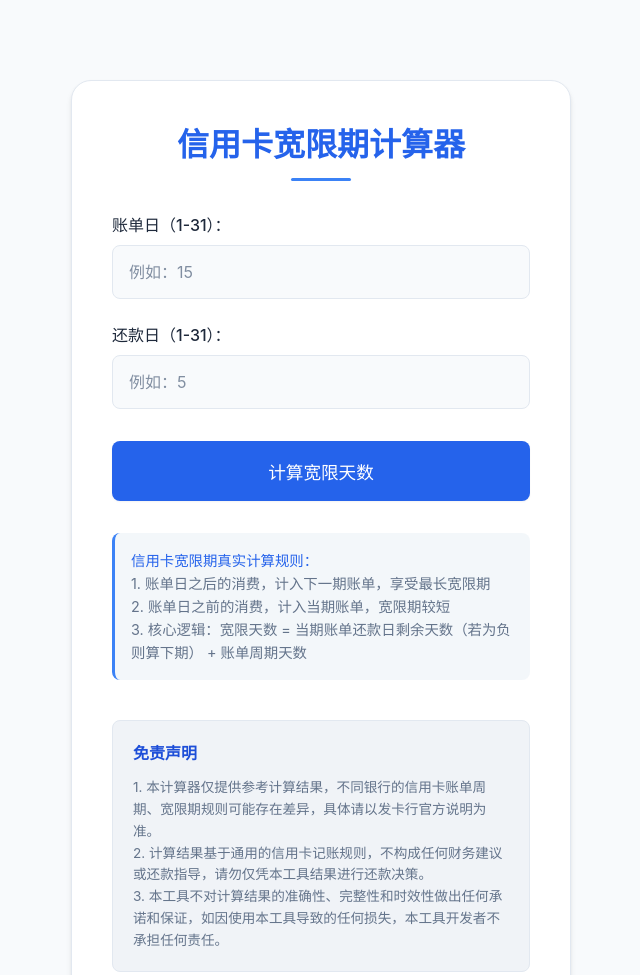
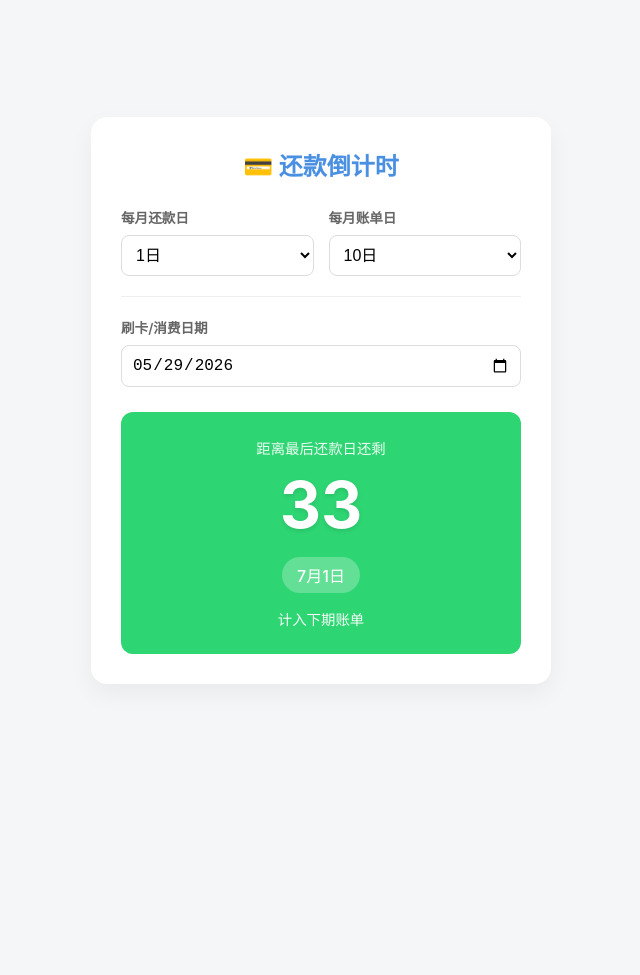
Before and after one commit to ayishuhe/ayishuhe.github.io, a plain HTML site: page xyk.html in a window 1280 px wide. Shown: the top 975 px of the page, without its empty margins (319-959 px from the left). After the commit the page ends 800 px from the top, so only its background shows below. Drawn offline with Linux system fonts and the light colour scheme.

Commit message:
Add files via upload

```diff
--- a/xyk.html
+++ b/xyk.html
@@ -3,381 +3,303 @@
 <head>
     <meta charset="UTF-8">
     <meta name="viewport" content="width=device-width, initial-scale=1.0">
-    <title>信用卡宽限期计算器</title>
+    <title>信用卡还款计算器</title>
     <style>
-        /* 全局样式重置与基础设置 */
-        * {
-            margin: 0;
-            padding: 0;
-            box-sizing: border-box;
-            font-family: -apple-system, BlinkMacSystemFont, 'Segoe UI', Roboto, 'Helvetica Neue', Arial, sans-serif;
-        }
-
         :root {
-            /* 主题色 */
-            --primary-color: #2563eb;
-            --primary-light: #3b82f6;
-            --primary-dark: #1d4ed8;
-            --success-color: #10b981;
-            --success-light: #34d399;
-            --error-color: #ef4444;
-            --error-light: #f87171;
-            /* 中性色 */
-            --bg-color: #f8fafc;
+            --primary-color: #4a90e2;
+            --bg-color: #f4f6f8;
             --card-bg: #ffffff;
-            --text-primary: #1e293b;
-            --text-secondary: #64748b;
-            --text-tertiary: #94a3b8;
-            --border-color: #e2e8f0;
-            --shadow-sm: 0 1px 2px rgba(0, 0, 0, 0.05);
-            --shadow-md: 0 4px 6px -1px rgba(0, 0, 0, 0.1), 0 2px 4px -1px rgba(0, 0, 0, 0.06);
-            --shadow-lg: 0 10px 15px -3px rgba(0, 0, 0, 0.1), 0 4px 6px -2px rgba(0, 0, 0, 0.05);
-            /* 响应式断点 */
-            --breakpoint-sm: 640px;
-            --breakpoint-md: 768px;
-            --breakpoint-lg: 1024px;
+            --text-main: #333;
+            --text-sub: #666;
+            /* 定义状态颜色 */
+            --color-danger: #ff4757; /* 红色 */
+            --color-warning: #ffa502; /* 黄色 */
+            --color-success: #2ed573; /* 绿色 */
         }
 
         body {
+            font-family: -apple-system, BlinkMacSystemFont, "Segoe UI", Roboto, Arial, sans-serif;
             background-color: var(--bg-color);
-            color: var(--text-primary);
+            display: flex;
+            justify-content: center;
+            align-items: center;
             min-height: 100vh;
-            padding: 1rem;
-            line-height: 1.5;
+            margin: 0;
+            color: var(--text-main);
         }
 
-        /* 容器样式 - 响应式核心 */
         .container {
-            max-width: 500px;
-            width: 100%;
-            margin: 2rem auto;
             background: var(--card-bg);
-            padding: clamp(1.5rem, 4vw, 2.5rem);
-            border-radius: clamp(0.75rem, 2vw, 1.25rem);
-            box-shadow: var(--shadow-md);
-            border: 1px solid var(--border-color);
+            width: 90%;
+            max-width: 400px;
+            padding: 30px;
+            border-radius: 16px;
+            box-shadow: 0 10px 25px rgba(0,0,0,0.05);
         }
 
-        /* 标题样式 */
-        h1 {
+        h2 {
             text-align: center;
+            margin-top: 0;
             color: var(--primary-color);
-            margin-bottom: clamp(1.5rem, 4vw, 2rem);
-            font-size: clamp(1.5rem, 4vw, 2rem);
-            font-weight: 600;
-            position: relative;
-            padding-bottom: 0.75rem;
+            font-size: 1.5rem;
+            margin-bottom: 25px;
         }
 
-        h1::after {
-            content: '';
-            position: absolute;
-            bottom: 0;
-            left: 50%;
-            transform: translateX(-50%);
-            width: 60px;
-            height: 3px;
-            background-color: var(--primary-light);
-            border-radius: 3px;
+        /* 设置区域布局 */
+        .settings-row {
+            display: flex;
+            gap: 15px;
+            margin-bottom: 20px;
         }
 
-        /* 表单组样式 */
-        .form-group {
-            margin-bottom: clamp(1rem, 3vw, 1.5rem);
+        .input-group {
+            flex: 1;
+            display: flex;
+            flex-direction: column;
         }
 
         label {
-            display: block;
-            margin-bottom: 0.5rem;
-            font-weight: 500;
-            color: var(--text-primary);
-            font-size: clamp(0.9rem, 2vw, 1rem);
+            font-size: 0.85rem;
+            font-weight: 600;
+            color: var(--text-sub);
+            margin-bottom: 8px;
         }
 
-        input {
+        select, input[type="date"] {
+            padding: 10px;
+            border: 1px solid #ddd;
+            border-radius: 8px;
+            font-size: 1rem;
+            background-color: #fff;
             width: 100%;
-            padding: clamp(0.75rem, 2vw, 1rem);
-            border: 1px solid var(--border-color);
-            border-radius: 0.5rem;
-            font-size: clamp(0.9rem, 2vw, 1rem);
-            transition: all 0.2s ease;
-            background-color: var(--bg-color);
+            box-sizing: border-box;
+            outline: none;
+            transition: border-color 0.2s;
         }
 
-        input:focus {
-            outline: none;
-            border-color: var(--primary-light);
-            box-shadow: 0 0 0 3px rgba(59, 130, 246, 0.1);
+        select:focus, input[type="date"]:focus {
+            border-color: var(--primary-color);
         }
 
-        input::placeholder {
-            color: var(--text-secondary);
-            opacity: 0.8;
+        .spend-section {
+            margin-bottom: 25px;
+            border-top: 1px solid #eee;
+            padding-top: 20px;
         }
 
-        /* 按钮样式 */
-        button {
-            width: 100%;
-            padding: clamp(0.8rem, 2vw, 1.1rem);
-            background-color: var(--primary-color);
+        /* 结果展示卡片 */
+        .result-card {
+            padding: 25px 20px;
+            border-radius: 12px;
+            text-align: center;
             color: white;
-            border: none;
-            border-radius: 0.5rem;
-            font-size: clamp(1rem, 2vw, 1.1rem);
-            font-weight: 500;
-            cursor: pointer;
-            transition: all 0.2s ease;
-            margin-top: 0.5rem;
-            box-shadow: var(--shadow-sm);
+            transition: background 0.3s ease;
+            /* 默认绿色 */
+            background: var(--color-success);
         }
 
-        button:hover {
-            background-color: var(--primary-dark);
-            transform: translateY(-2px);
-            box-shadow: var(--shadow-md);
-        }
-
-        button:active {
-            transform: translateY(0);
-            box-shadow: var(--shadow-sm);
-        }
-
-        /* 错误提示 */
-        .error {
-            color: var(--error-color);
-            margin-top: 1rem;
-            padding: 0.75rem;
-            border-radius: 0.5rem;
-            background-color: rgba(239, 68, 68, 0.05);
-            border: 1px solid var(--error-light);
-            display: none;
-            font-size: clamp(0.85rem, 2vw, 0.95rem);
-        }
-
-        /* 结果展示 */
-        .result {
-            margin-top: clamp(1.5rem, 4vw, 2rem);
-            padding: clamp(1rem, 3vw, 1.5rem);
-            border-radius: 0.5rem;
-            background-color: rgba(16, 185, 129, 0.05);
-            border: 1px solid var(--success-light);
-            display: none;
-        }
-
-        .result h2 {
-            color: var(--success-color);
-            margin-bottom: 0.75rem;
-            font-size: clamp(1.1rem, 2vw, 1.25rem);
-            font-weight: 600;
-        }
-
-        .result p {
-            font-size: clamp(0.9rem, 2vw, 1rem);
-            line-height: 1.6;
-            color: var(--text-primary);
-        }
-
-        /* 说明文本 */
-        .note {
-            margin-top: clamp(1.5rem, 4vw, 2rem);
-            font-size: clamp(0.8rem, 2vw, 0.9rem);
-            color: var(--text-secondary);
-            line-height: 1.6;
-            padding: 1rem;
-            border-radius: 0.5rem;
-            background-color: rgba(241, 245, 249, 0.8);
-            border-left: 3px solid var(--primary-light);
-        }
-
-        .note strong {
-            color: var(--primary-color);
+        .result-label {
+            font-size: 0.9rem;
+            opacity: 0.9;
             font-weight: 500;
         }
 
-        /* 免责声明样式 */
-        .disclaimer {
-            margin-top: clamp(2rem, 5vw, 2.5rem);
-            padding: clamp(1rem, 3vw, 1.25rem);
-            border-radius: 0.5rem;
-            background-color: rgba(226, 232, 240, 0.5);
-            border: 1px solid var(--border-color);
+        .result-days {
+            font-size: 4rem;
+            font-weight: bold;
+            margin: 15px 0;
+            line-height: 1;
+            text-shadow: 0 2px 4px rgba(0,0,0,0.1);
         }
 
-        .disclaimer h3 {
-            font-size: clamp(0.9rem, 2vw, 1rem);
-            color: var(--primary-dark);
-            margin-bottom: 0.75rem;
-            font-weight: 600;
+        .result-date {
+            font-size: 1rem;
+            background: rgba(255,255,255,0.25);
+            display: inline-block;
+            padding: 6px 15px;
+            border-radius: 20px;
+            margin-top: 5px;
+            font-weight: 500;
         }
 
-        .disclaimer p {
-            font-size: clamp(0.75rem, 1.8vw, 0.85rem);
-            color: var(--text-secondary);
-            line-height: 1.6;
+        .result-desc {
+            margin-top: 15px;
+            font-size: 0.9rem;
+            opacity: 0.95;
         }
 
-        /* PC端适配优化 */
-        @media (min-width: 1024px) {
-            body {
-                padding: 2rem;
-            }
+        /* 状态颜色类 */
+        .bg-danger { background: var(--color-danger); }
+        .bg-warning { background: var(--color-warning); }
+        .bg-success { background: var(--color-success); }
 
-            .container {
-                margin: 3rem auto;
-            }
-
-            /* 悬停效果增强 */
-            input:hover {
-                border-color: var(--primary-light);
-            }
-        }
-
-        /* 小屏移动端优化 */
-        @media (max-width: 640px) {
-            body {
-                padding: 0.5rem;
-            }
-
-            .container {
-                margin: 1rem auto;
-                padding: 1.25rem;
-            }
-
-            .note, .disclaimer {
-                padding: 0.75rem;
-            }
-        }
     </style>
 </head>
 <body>
+
 <div class="container">
-        <h1>信用卡宽限期计算器</h1>
+    <h2>💳 还款倒计时</h2>
 
-        <div class="form-group">
-            <label for="billDay">账单日（1-31）：</label>
-            <input type="number" id="billDay" min="1" max="31" placeholder="例如：15">
+    <!-- 设置行：还款日在前，账单日在后 -->
+    <div class="settings-row">
+        <div class="input-group">
+            <label for="repayDay">每月还款日</label>
+            <select id="repayDay"></select>
+        </div>
+        <div class="input-group">
+            <label for="billDay">每月账单日</label>
+            <select id="billDay"></select>
+        </div>
     </div>
 
-        <div class="form-group">
-            <label for="repayDay">还款日（1-31）：</label>
-            <input type="number" id="repayDay" min="1" max="31" placeholder="例如：5">
+    <!-- 刷卡日期 -->
+    <div class="spend-section input-group">
+        <label for="spendDate">刷卡/消费日期</label>
+        <input type="date" id="spendDate">
     </div>
 
-        <button onclick="calculateGraceDays()">计算宽限天数</button>
-
-        <div class="error" id="errorMsg"></div>
-
-        <div class="result" id="resultBox">
-            <h2>计算结果</h2>
-            <p id="resultText"></p>
-        </div>
-
-        <div class="note">
-            <strong>信用卡宽限期真实计算规则：</strong><br>
-            1. 账单日之后的消费，计入下一期账单，享受最长宽限期<br>
-            2. 账单日之前的消费，计入当期账单，宽限期较短<br>
-            3. 核心逻辑：宽限天数 = 当期账单还款日剩余天数（若为负则算下期） + 账单周期天数
-        </div>
-
-        <!-- 免责声明区域 -->
-        <div class="disclaimer">
-            <h3>免责声明</h3>
-            <p>1. 本计算器仅提供参考计算结果，不同银行的信用卡账单周期、宽限期规则可能存在差异，具体请以发卡行官方说明为准。<br>
-            2. 计算结果基于通用的信用卡记账规则，不构成任何财务建议或还款指导，请勿仅凭本工具结果进行还款决策。<br>
-            3. 本工具不对计算结果的准确性、完整性和时效性做出任何承诺和保证，如因使用本工具导致的任何损失，本工具开发者不承担任何责任。</p>
+    <!-- 结果 -->
+    <div class="result-card bg-success" id="resultCard">
+        <div class="result-label">距离最后还款日还剩</div>
+        <div class="result-days" id="daysDisplay">--</div>
+        <div class="result-date" id="dateDisplay">--</div>
+        <div class="result-desc" id="descDisplay">计算中...</div>
     </div>
 </div>
 
 <script>
-        // 计算宽限天数的核心函数（修正版）
-        function calculateGraceDays() {
-            // 获取DOM元素
-            const billDayInput = document.getElementById('billDay');
-            const repayDayInput = document.getElementById('repayDay');
-            const errorMsg = document.getElementById('errorMsg');
-            const resultBox = document.getElementById('resultBox');
-            const resultText = document.getElementById('resultText');
+    const repaySelect = document.getElementById('repayDay');
+    const billSelect = document.getElementById('billDay');
+    const spendInput = document.getElementById('spendDate');
 
-            // 重置显示状态
-            errorMsg.style.display = 'none';
-            resultBox.style.display = 'none';
+    const daysDisplay = document.getElementById('daysDisplay');
+    const dateDisplay = document.getElementById('dateDisplay');
+    const descDisplay = document.getElementById('descDisplay');
+    const resultCard = document.getElementById('resultCard');
 
-            // 获取输入值并转换为数字
-            const billDay = parseInt(billDayInput.value);
-            const repayDay = parseInt(repayDayInput.value);
+    // 1. 初始化下拉框 (1-31)
+    function initSelects() {
+        for (let i = 1; i <= 31; i++) {
+            let optRepay = new Option(i + '日', i);
+            let optBill = new Option(i + '日', i);
 
-            // 验证输入
-            if (isNaN(billDay) || billDay < 1 || billDay > 31) {
-                errorMsg.textContent = '请输入有效的账单日（1-31）';
-                errorMsg.style.display = 'block';
-                return;
+            // 默认值设置
+            if (i === 1) optRepay.selected = true; // 还款日默认 1
+            if (i === 10) optBill.selected = true; // 账单日默认 10
+
+            repaySelect.add(optRepay);
+            billSelect.add(optBill);
+        }
     }
 
-            if (isNaN(repayDay) || repayDay < 1 || repayDay > 31) {
-                errorMsg.textContent = '请输入有效的还款日（1-31）';
-                errorMsg.style.display = 'block';
-                return;
+    // 2. 初始化日期为今天
+    function initDate() {
+        const d = new Date();
+        const yyyy = d.getFullYear();
+        const mm = String(d.getMonth() + 1).padStart(2, '0');
+        const dd = String(d.getDate()).padStart(2, '0');
+        spendInput.value = `${yyyy}-${mm}-${dd}`;
     }
 
-            // 获取当前日期信息
+    // 3. 核心计算逻辑
+    function calculate() {
+        const repayDay = parseInt(repaySelect.value);
+        const billDay = parseInt(billSelect.value);
+        const spendVal = spendInput.value;
+
+        if (!spendVal) return;
+
         const today = new Date();
-            const currentDay = today.getDate(); // 今天的日期（1-31）
-            const currentMonth = today.getMonth() + 1; // 当前月份（1-12）
-            const currentYear = today.getFullYear(); // 当前年份
+        today.setHours(0,0,0,0);
 
-            // 获取当月天数
-            const daysInCurrentMonth = getDaysInMonth(currentMonth, currentYear);
-            // 获取下月天数
-            const nextMonth = currentMonth === 12 ? 1 : currentMonth + 1;
-            const nextYear = currentMonth === 12 ? currentYear + 1 : currentYear;
-            const daysInNextMonth = getDaysInMonth(nextMonth, nextYear);
+        const spendDate = new Date(spendVal);
+        spendDate.setHours(0,0,0,0);
 
-            let graceDays = 0;
-            let explanation = '';
+        // --- 确定这笔消费属于哪个月的账单 ---
+        // 比较 刷卡日 和 当月账单日
+        const currentMonthBillDay = new Date(spendDate.getFullYear(), spendDate.getMonth(), billDay);
 
-            // 修正后的核心逻辑：基于信用卡真实账单周期计算
-            if (currentDay <= billDay) {
-                // 情况1：今天在账单日当天或之前 → 计入当期账单
-                // 计算到当期还款日的天数（跨月处理）
-                let daysToRepay;
-                if (repayDay >= currentDay) {
-                    // 还款日在本月
-                    daysToRepay = repayDay - currentDay;
+        let billMonthOffset = 0; // 0=计入本月出的账单, 1=计入下月出的账单
+
+        if (spendDate >= currentMonthBillDay) {
+            // 刷卡日 >= 账单日：过了本期账单日，计入下期账单
+            billMonthOffset = 1;
         } else {
-                    // 还款日在下月（比如今天25号，还款日5号）
-                    daysToRepay = (daysInCurrentMonth - currentDay) + repayDay;
-                }
-                graceDays = daysToRepay;
-                explanation = `今天(${currentMonth}月${currentDay}日)在账单日(${billDay}日)之前/当天刷卡，计入当期账单。` +
-                              `距离当期还款日(${repayDay}日)还有${daysToRepay}天，宽限天数为：${graceDays}天`;
-            } else {
-                // 情况2：今天在账单日之后 → 计入下期账单（最长宽限期）
-                // 计算到下期账单日的天数
-                const daysToNextBill = (daysInCurrentMonth - currentDay) + billDay;
-                // 计算下期账单日到下期还款日的天数（跨月处理）
-                let daysFromBillToRepay;
-                if (repayDay >= billDay) {
-                    daysFromBillToRepay = repayDay - billDay;
-                } else {
-                    daysFromBillToRepay = (daysInNextMonth - billDay) + repayDay;
-                }
-                // 总宽限天数 = 到下期账单日 + 账单日到还款日
-                graceDays = daysToNextBill + daysFromBillToRepay;
-                explanation = `今天(${currentMonth}月${currentDay}日)在账单日(${billDay}日)之后刷卡，计入下期账单。` +
-                              `计算方式：到下期账单日(${nextMonth}月${billDay}日)${daysToNextBill}天 + ` +
-                              `账单日到还款日(${repayDay}日)${daysFromBillToRepay}天 = ${graceDays}天（最长宽限期）`;
+            // 刷卡日 < 账单日：还没到本期账单日，计入本期账单
+            billMonthOffset = 0;
         }
 
-            // 显示结果
-            resultText.textContent = explanation;
-            resultBox.style.display = 'block';
+        // --- 确定还款日期 ---
+        // 逻辑：还款日通常在账单日后的下一个月
+        // 例如：账单10号，还款1号。
+        // 1月5日刷 -> 计入1月10日账单 -> 2月1日还款
+        // 1月15日刷 -> 计入2月10日账单 -> 3月1日还款
+
+        // 计算公式：还款年/月 = 刷卡年/月 + 账单偏移量 + 1(因为还款通常在下个月)
+        // 注意：如果银行规则是“账单日当月还款”（极少见，如账单5号还款25号），逻辑需调整。
+        // 但鉴于用户设定“还款日1号，账单日10号”，这显然是跨月还款。
+        // 为了通用性，我们假设：还款日总是跟随在账单周期结束后的第一个指定日期。
+
+        // 更稳健的算法：
+        // 目标还款日必须在刷卡日之后。
+        // 我们先构造一个基于“账单月+1”的还款日
+        let targetRepayDate = new Date(spendDate.getFullYear(), spendDate.getMonth() + billMonthOffset + 1, repayDay);
+
+        // 边界检查：万一构造出的日期比刷卡日还早（极端配置错误），强制加一个月
+        if (targetRepayDate < spendDate) {
+             targetRepayDate = new Date(spendDate.getFullYear(), spendDate.getMonth() + billMonthOffset + 2, repayDay);
         }
 
-        // 辅助函数：获取指定月份的天数
-        function getDaysInMonth(month, year) {
-            // 月份从1开始，Date对象月份从0开始，所以用month作为月份参数时，会返回下个月的第0天（即当月最后一天）
-            return new Date(year, month, 0).getDate();
+        // 计算差值
+        const diffTime = targetRepayDate - today;
+        const diffDays = Math.ceil(diffTime / (1000 * 60 * 60 * 24));
+
+        updateUI(diffDays, targetRepayDate, billMonthOffset);
     }
+
+    function updateUI(days, date, offset) {
+        daysDisplay.innerText = days;
+
+        const m = date.getMonth() + 1;
+        const d = date.getDate();
+        dateDisplay.innerText = `${m}月${d}日`;
+
+        // 样式重置
+        resultCard.className = 'result-card';
+
+        // 颜色逻辑严格匹配用户需求
+        if (days <= 3) {
+            // <= 3: 红色
+            resultCard.classList.add('bg-danger');
+            if (days < 0) {
+                descDisplay.innerText = `已逾期 ${Math.abs(days)} 天`;
+            } else if (days === 0) {
+                descDisplay.innerText = "今天最后期限！";
+            } else {
+                descDisplay.innerText = "紧急！即将到期";
+            }
+        } else if (days > 3 && days < 10) {
+            // > 3 且 < 10: 黄色
+            resultCard.classList.add('bg-warning');
+            descDisplay.innerText = "提醒：下周左右到期";
+        } else {
+            // >= 10: 绿色
+            resultCard.classList.add('bg-success');
+            descDisplay.innerText = offset === 0 ? "计入本期账单" : "计入下期账单";
+        }
+    }
+
+    // 监听事件
+    repaySelect.addEventListener('change', calculate);
+    billSelect.addEventListener('change', calculate);
+    spendInput.addEventListener('change', calculate);
+
+    // 启动
+    initSelects();
+    initDate();
+    calculate();
+
 </script>
+
 </body>
 </html>
```
Lines whose indentation alone changed are shown as unchanged.
